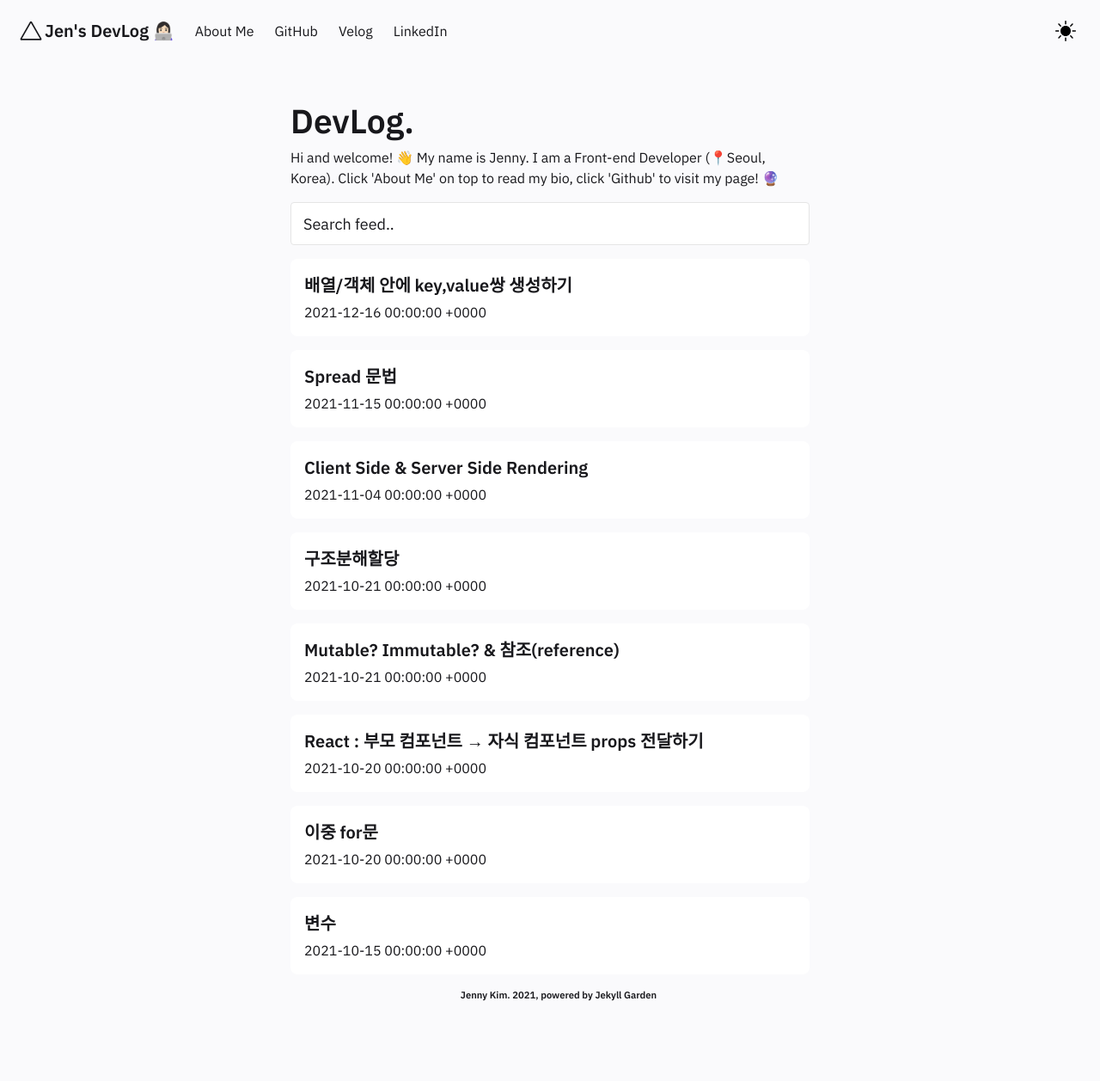
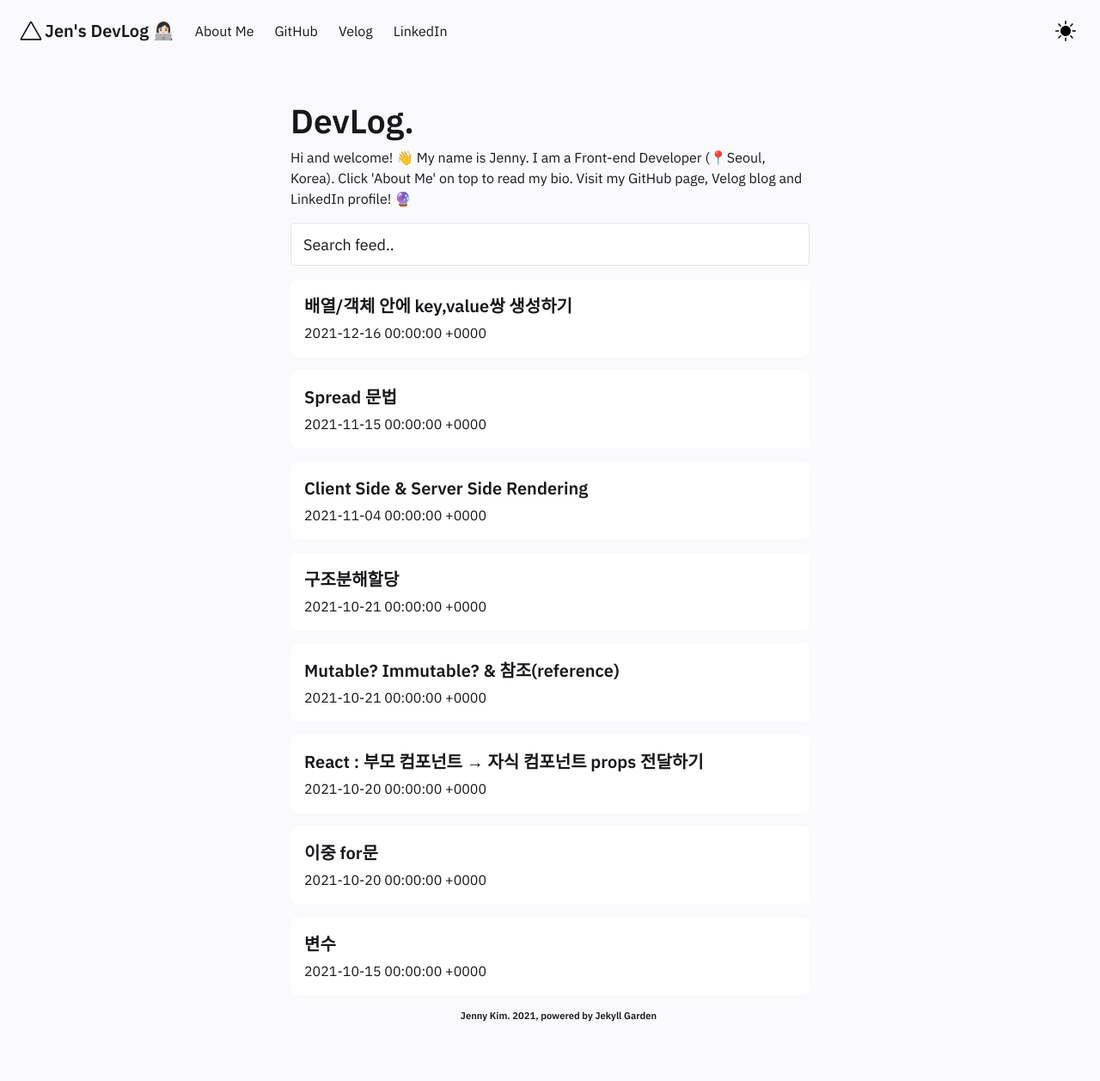
Before and after one commit to jenjenhub/blog, a Jekyll site: the page built from pages/index.md, in a window 1280 px wide. Shown: the whole page at 86% size. Built offline with Jekyll 4.4.1, drawn with Linux system fonts in a browser that asks for light colours; before the commit the page ends 1233 px from its top, so only the background shows below that.

Commit message:
Update FeedContent.html

```diff
--- a/_includes/FeedContent.html
+++ b/_includes/FeedContent.html
@@ -1,7 +1,7 @@
 <div class="block">
     <h1> DevLog. </h1>
 
-    Hi and welcome! 👋  My name is Jenny. I am a Front-end Developer (📍Seoul, Korea). Click 'About Me' on top to read my bio, click 'Github' to visit my page! 🔮 </br>
+    Hi and welcome! 👋  My name is Jenny. I am a Front-end Developer (📍Seoul, Korea). Click 'About Me' on top to read my bio. Visit my GitHub page, Velog blog and LinkedIn profile! 🔮 </br>
 
 
     </div>
```
